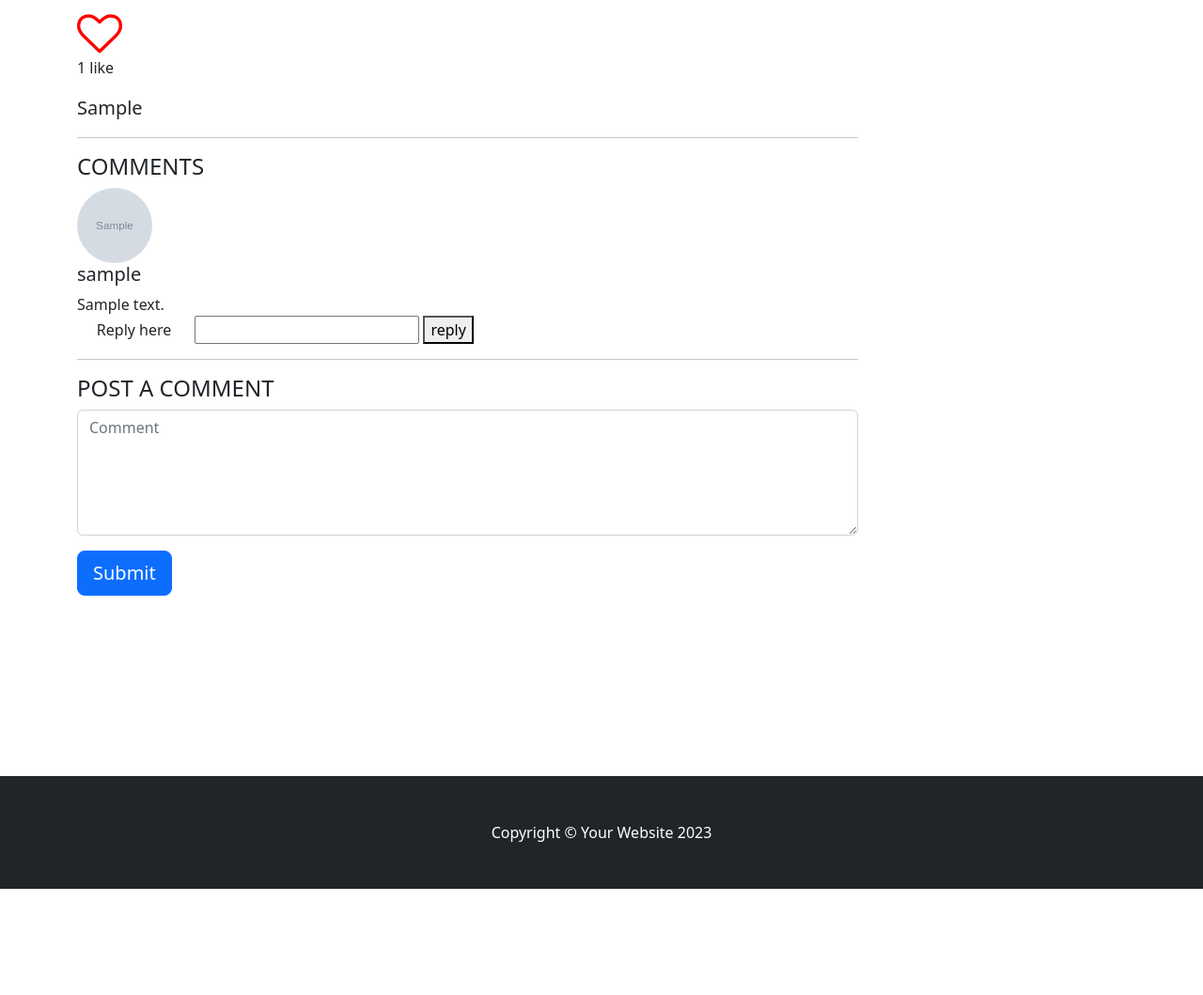
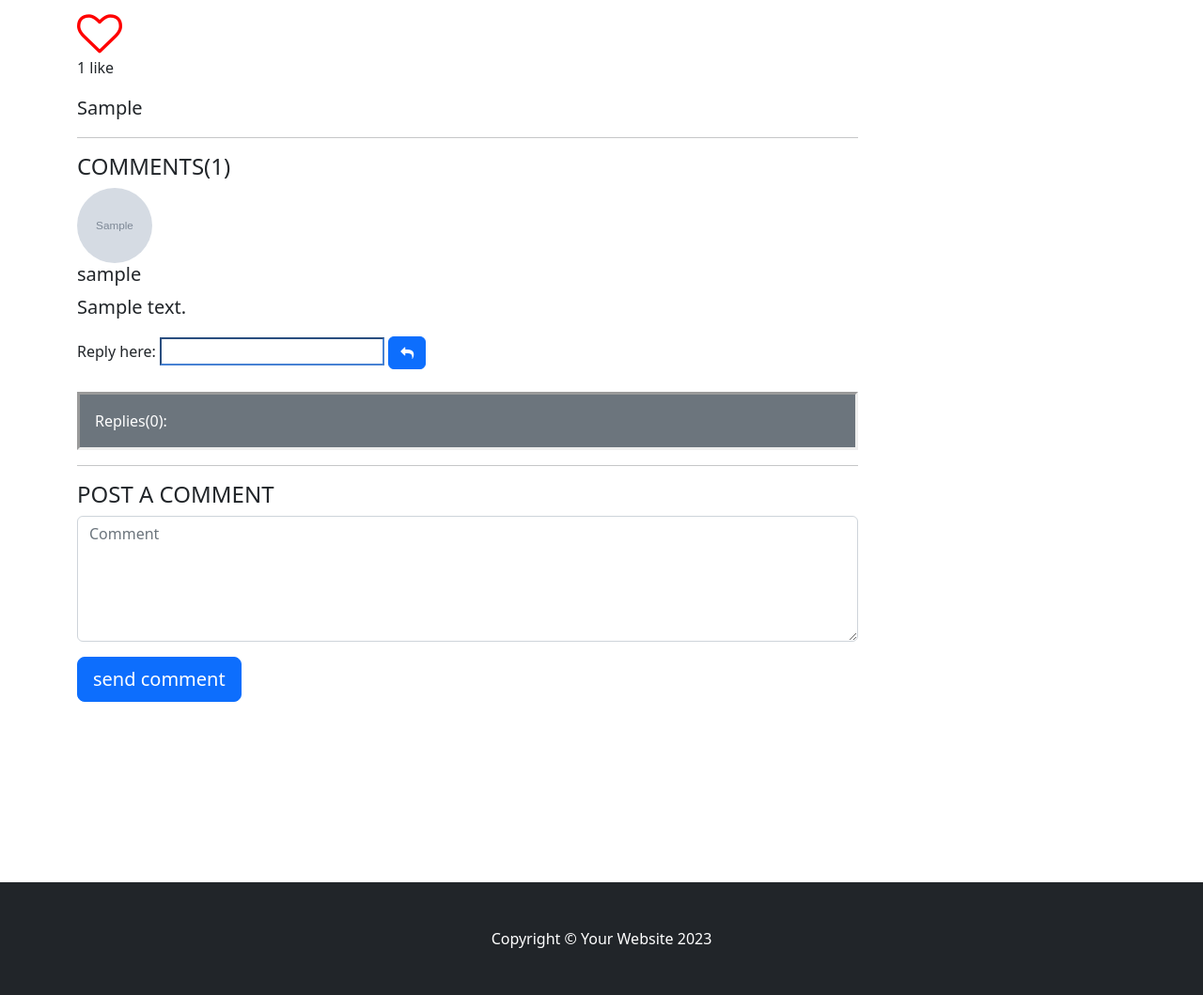
Before and after one commit to Hoomanzoh79/Django-Chatapp, a Django app: page /social/post/1 in a window 1280 px wide. Shown: the part 544-1603 px from the top of the page at 94% size. Before the commit the page ends 1490 px from the top, so only its background shows below. Run offline with Django 3.2, Linux system fonts and the light colour scheme; tables that the repository leaves empty hold one stand-in row (values such as "Sample post"); grey boxes marked "Sample" are stand-in pictures; some libraries are stand-ins or nearby versions.

Commit message:
improve comment section and replies

```diff
--- a/social/templates/social/post_detail.html
+++ b/social/templates/social/post_detail.html
@@ -324,7 +324,7 @@ Template sidebar
 
 </ul>
 <hr class="mb40">
-<h4 class="mb40 text-uppercase font500">Comments</h4>
+<h4 class="mb40 text-uppercase font500">Comments({{comments|only_active_comments|length}})</h4>
 {% for comment in comments|only_active_comments %}
     {% if comment.is_parent %}
 <div class="media mb40">
@@ -341,18 +341,22 @@ Template sidebar
 <h5 class="mt-0 font400 clearfix">{{comment.author}}</h5>
 </a>
 
-{{comment.body}}
+<p class="lead">{{comment.body}}</p>
 <form action="{% url 'social:comment-create' post.id %}" method="POST" id="main_form" class="comment_form">
     <div>
-        &nbsp; &nbsp; &nbsp;<label for="comment">Reply here</label>
-       &nbsp; &nbsp; &nbsp;<input type="text" name="body"> <input type="hidden" value="{{ comment.pk }}" name="parent"> {% csrf_token %} <button type="submit" value="Post">reply</div>
+    <label for="comment">Reply here: </label>
+   <input type="text" name="body" style="border-color: #4782d3;"> <input type="hidden" value="{{ comment.pk }}" name="parent"> {% csrf_token %} <button class="btn btn-primary" type="submit" style="font-size:14px" value="Post"><i class="fa fa-reply"></i></button>
     </div>
  </form>
+<br><div style="border-style:inset ;" class="p-3 mb-2 bg-secondary text-white">
+    Replies({{comment.children|length}}):
+    {% for replies in comment.children %}
+    <br>{{ comment.author }} : {{ replies.body }}
+    {% endfor %}
+</div>
+
 </div>
 {% endif %}
-{% for replies in comment.children %}
-<h3>&nbsp; &nbsp; &nbsp; <b>{{ comment.author }} : </b> {{ replies.body }}</h3>
-{% endfor %}
 {% endfor %}
 </div>
 <hr class="mb40">
@@ -363,7 +367,7 @@ Template sidebar
 <textarea class="form-control" rows="5" placeholder="Comment" name="body"></textarea>
 </div>
 <div class="clearfix float-right mt-3">
-<button type="submit" class="btn btn-primary btn-lg">Submit</button>
+<button type="submit" class="btn btn-primary btn-lg">send comment</button>
 </div>
 </form>
 </div>
```
